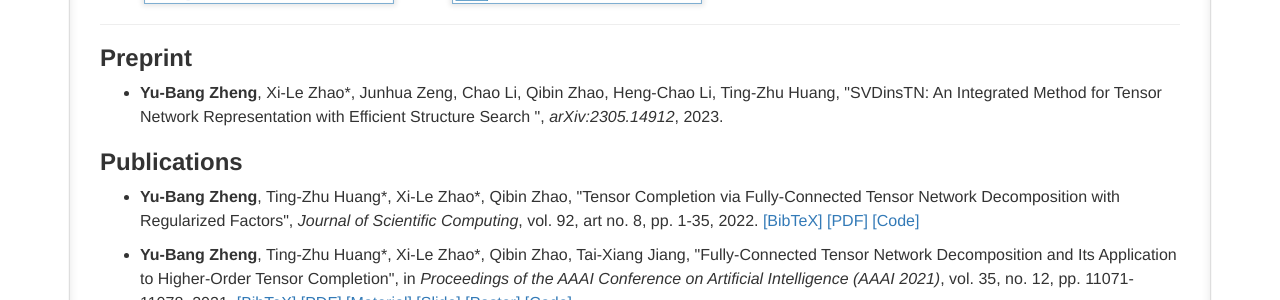
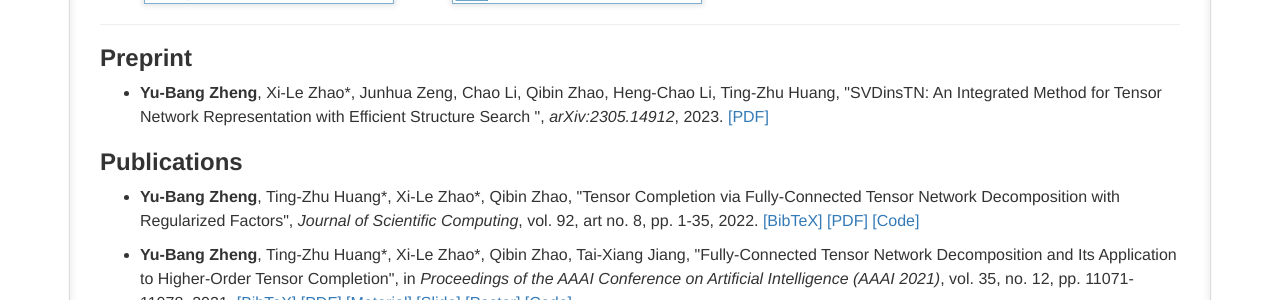
Before and after one commit to YuBangZheng/yubangzheng.github.io, a Jekyll site: the page built from pages/1_homepage.md, in a window 1280 px wide and 900 px high, scrolled down 671 px. Shown: the part 152-452 px from the top of the window. Built offline with Jekyll 4.4.1, drawn with Linux system fonts in a browser that asks for light colours; a script that is not in the unit is left out; comment, search, counter and statistics services are not loaded.

Commit message:
Update 1_homepage.md

```diff
--- a/pages/1_homepage.md
+++ b/pages/1_homepage.md
@@ -74,7 +74,7 @@ function toggleBibtex(articleid) {
 ### **Preprint**
 
 * **Yu-Bang Zheng**, Xi-Le Zhao\*, Junhua Zeng, Chao Li, Qibin Zhao, Heng-Chao Li, Ting-Zhu Huang, \"SVDinsTN: An Integrated Method for Tensor Network Representation with Efficient Structure Search
-\", _arXiv:2305.14912_, 2023.
+\", _arXiv:2305.14912_, 2023. [[PDF]](https://arxiv.org/pdf/2305.14912.pdf)
 
 ### **Publications**
 
```
